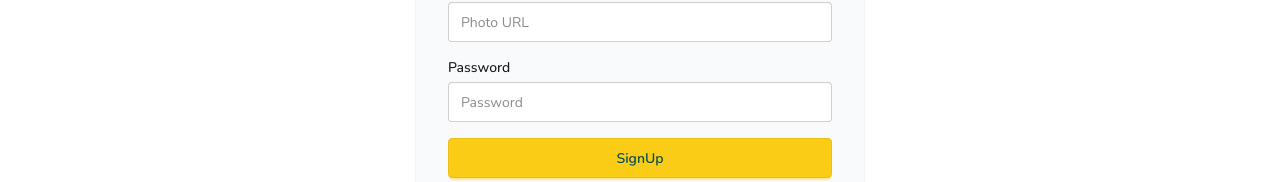
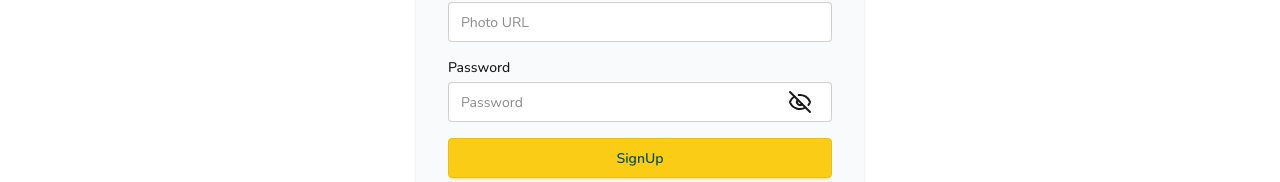
Before and after one commit to sniekdho/cooksy-client, a React (Vite) app: page /auth/signup in a window 1280 px wide. Shown: the part 454-636 px from the top of the page. Built offline with nearby package versions, Linux system fonts and the light colour scheme.

Commit message:
set up AuthContext and AuthProvider to create first user with Firebase

```diff
--- a/package.json
+++ b/package.json
@@ -11,6 +11,7 @@
   },
   "dependencies": {
     "@tailwindcss/vite": "^4.1.7",
+    "firebase": "^11.8.0",
     "lucide-react": "^0.511.0",
     "react": "^19.1.0",
     "react-dom": "^19.1.0",
--- /dev/null
+++ b/src/contexts/AuthContext.jsx
@@ -0,0 +1,3 @@
+import { createContext } from "react";
+
+export const AuthContext = createContext(null);
--- /dev/null
+++ b/src/firebase/firebase.config.js
@@ -0,0 +1,19 @@
+// Import the functions you need from the SDKs you need
+import { initializeApp } from "firebase/app";
+// TODO: Add SDKs for Firebase products that you want to use
+// https://firebase.google.com/docs/web/setup#available-libraries
+
+// Your web app's Firebase configuration
+const firebaseConfig = {
+  apiKey: import.meta.env.VITE_apiKey,
+  authDomain: import.meta.env.VITE_authDomain,
+  projectId: import.meta.env.VITE_projectId,
+  storageBucket: import.meta.env.VITE_storageBucket,
+  messagingSenderId: import.meta.env.VITE_messagingSenderId,
+  appId: import.meta.env.VITE_appId,
+};
+
+// Initialize Firebase
+const app = initializeApp(firebaseConfig);
+
+export default app;
--- a/src/main.jsx
+++ b/src/main.jsx
@@ -3,9 +3,12 @@ import { createRoot } from "react-dom/client";
 import "./index.css";
 import { RouterProvider } from "react-router";
 import router from "./routes/Route.jsx";
+import AuthProvider from "./provider/AuthProvider.jsx";
 
 createRoot(document.getElementById("root")).render(
   <StrictMode>
-    <RouterProvider router={router}></RouterProvider>
+    <AuthProvider>
+      <RouterProvider router={router}></RouterProvider>
+    </AuthProvider>
   </StrictMode>
 );
--- a/src/pages/SignUp.jsx
+++ b/src/pages/SignUp.jsx
@@ -1,8 +1,53 @@
-import React from "react";
+import { Eye, EyeOff } from "lucide-react";
+import React, { useContext, useState } from "react";
 import { FcGoogle } from "react-icons/fc";
 import { Link } from "react-router";
+import { AuthContext } from "../contexts/AuthContext";
 
 const SignUp = () => {
+  const [showEye, setShowEye] = useState(false);
+  const [error, setError] = useState("");
+  const { createUser } = useContext(AuthContext);
+
+  const handleSignUp = (e) => {
+    e.preventDefault();
+
+    const form = e.target;
+    const formData = new FormData(form);
+    const newUser = Object.fromEntries(formData.entries());
+
+    const passwordRules = [
+      {
+        regex: /(?=.*[A-Z])/,
+        message: "Password must have at least one uppercase letter.",
+      },
+      {
+        regex: /(?=.*[a-z])/,
+        message: "Password must have at least one lowercase letter.",
+      },
+      {
+        regex: /.{6,}/,
+        message: "Password must be at least 6 characters long.",
+      },
+    ];
+
+    for (let rules of passwordRules) {
+      if (!rules.regex.test(newUser.password)) {
+        setError(rules.message);
+        return;
+      }
+    }
+
+    createUser(newUser.email, newUser.password)
+      .then((result) => {
+        setError("");
+        console.log(result.user);
+      })
+      .catch((error) => {
+        console.log(error.message);
+      });
+  };
+
   return (
     <div className="min-h-screen flex items-center justify-center bg-white py-10 px-4">
       <div className="max-w-md w-full bg-gray-50 p-8 rounded shadow">
@@ -14,7 +59,7 @@ const SignUp = () => {
           suggestions, and cook like a pro.
         </p>
 
-        <form className="space-y-4">
+        <form onSubmit={handleSignUp} className="space-y-4">
           <div>
             <label className="block text-sm font-medium mb-1">User Name</label>
             <input
@@ -50,14 +95,24 @@ const SignUp = () => {
 
           <div>
             <label className="block text-sm font-medium mb-1">Password</label>
+            <div className="relative">
               <input
-              type="password"
+                type={showEye ? "text" : "password"}
                 name="password"
                 placeholder="Password"
                 className="input input-bordered w-full"
                 required
               />
+              <div
+                className="absolute top-2 right-5 z-50 cursor-pointer"
+                onClick={() => setShowEye(!showEye)}
+              >
+                {showEye ? <Eye /> : <EyeOff />}
               </div>
+            </div>
+          </div>
+
+          {error && <p className="text-red-500 text-sm">{error}</p>}
 
           <button type="submit" className="btn btn-accent w-full">
             SignUp
--- /dev/null
+++ b/src/provider/AuthProvider.jsx
@@ -0,0 +1,24 @@
+import React, { useState } from "react";
+import { createUserWithEmailAndPassword, getAuth } from "firebase/auth";
+import { AuthContext } from "../contexts/AuthContext";
+import app from "../firebase/firebase.config";
+
+const auth = getAuth(app);
+
+const AuthProvider = ({ children }) => {
+  const [user, setUser] = useState(null);
+
+  const createUser = (email, password) => {
+    return createUserWithEmailAndPassword(auth, email, password);
+  };
+
+  const userInfo = {
+    user,
+    setUser,
+    createUser,
+  };
+
+  return <AuthContext value={userInfo}>{children}</AuthContext>;
+};
+
+export default AuthProvider;
```
Also changed, not shown: 2 other files (tests, documents, lock files or other folders). Lines whose indentation alone changed are shown as unchanged.
